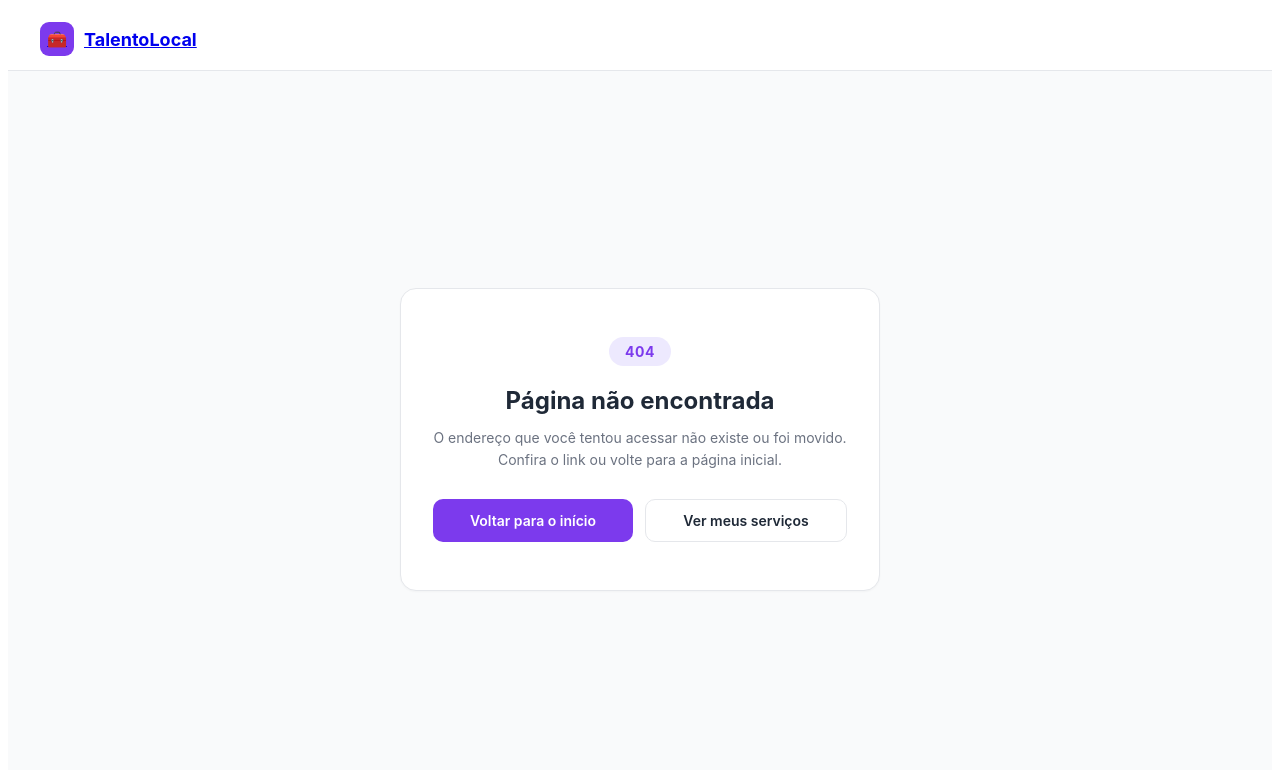
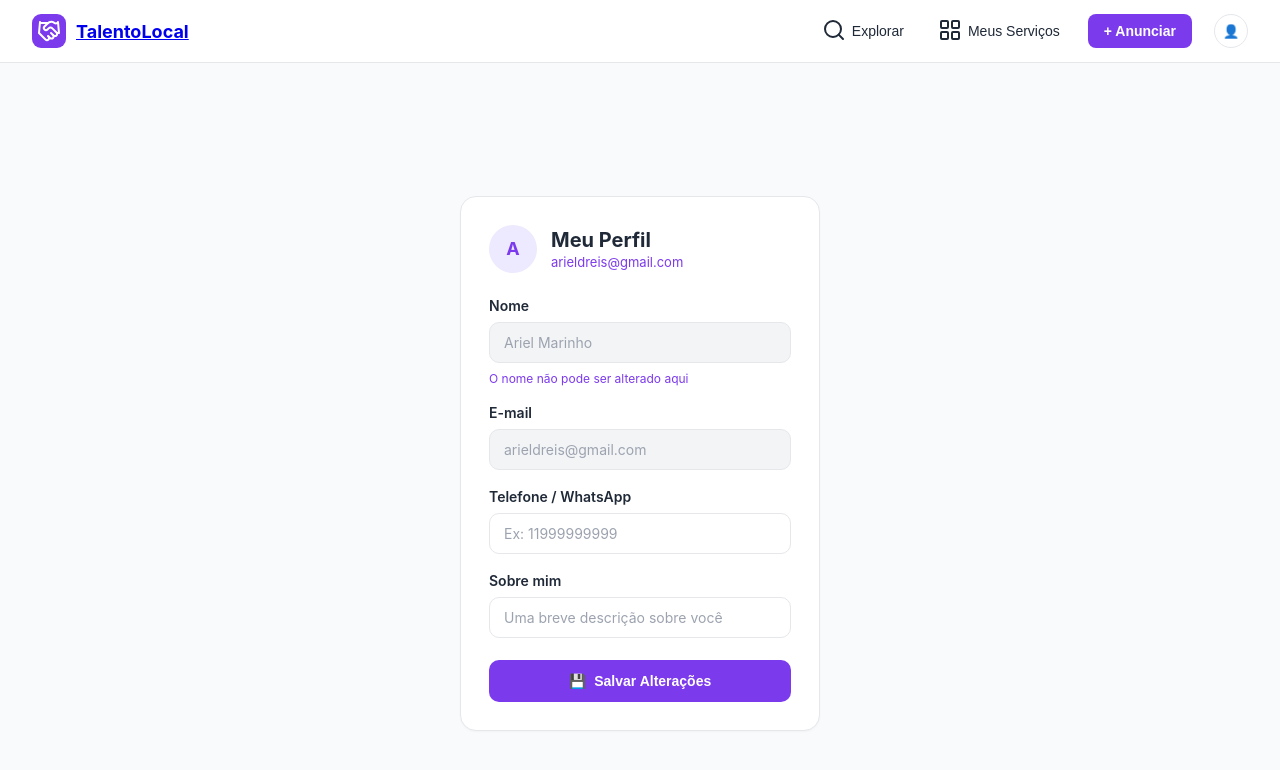
Before and after one commit to arieldreis/visibilidade_trabalhadores, a React (Vite) app in the folder work_visiable/: page /MyPerfil in a window 1280 px wide. Before the commit this address had no page. Shown: the top 770 px of the page. Built offline with nearby package versions, Linux system fonts and the light colour scheme.

Commit message:
feat: add MyPerfil page with profile form and styles; update routing in App component

```diff
--- a/work_visiable/src/App.jsx
+++ b/work_visiable/src/App.jsx
@@ -4,6 +4,7 @@ import Home from './pages/Home.jsx';
 import MyServices from './pages/MyServices.jsx';
 import NotFound from './pages/NotFound.jsx';
 import AddWork from './pages/AddWork.jsx'
+import MyPerfil from './pages/MyPerfil.jsx';
 
 const App = () => {
   return (
@@ -14,6 +15,7 @@ const App = () => {
           <Route path='/Home' element={ <Home /> }/>
           <Route path='/MyServices' element={ <MyServices /> }/>
           <Route path='/AddWork' element={ <AddWork /> } />
+          <Route path='/MyPerfil' element={ <MyPerfil /> }/>
       </Routes>
     </BrowserRouter>
     </>
--- /dev/null
+++ b/work_visiable/src/pages/MyPerfil.jsx
@@ -0,0 +1,63 @@
+import React from "react";
+import Header from "../components/Header";
+import "../styles/MyPerfil.css";
+
+const MyPerfil = () => {
+  return (
+    <>
+      <Header />
+      <div class="perfil-page">
+        <div class="perfil-card">
+          <div class="perfil-card__header">
+            <div class="perfil-avatar">A</div>
+            <div>
+              <h1>Meu Perfil</h1>
+              <p class="perfil-email">arieldreis@gmail.com</p>
+            </div>
+          </div>
+
+          <form class="perfil-form">
+            <div class="perfil-field">
+              <label for="nome">Nome</label>
+              <input id="nome" type="text" value="Ariel Marinho" disabled />
+              <span class="perfil-hint">O nome não pode ser alterado aqui</span>
+            </div>
+
+            <div class="perfil-field">
+              <label for="email">E-mail</label>
+              <input
+                id="email"
+                type="email"
+                value="arieldreis@gmail.com"
+                disabled
+              />
+            </div>
+
+            <div class="perfil-field">
+              <label for="telefone">Telefone / WhatsApp</label>
+              <input id="telefone" type="tel" placeholder="Ex: 11999999999" />
+            </div>
+
+            <div class="perfil-field">
+              <label for="sobre">Sobre mim</label>
+              <input
+                id="sobre"
+                type="text"
+                placeholder="Uma breve descrição sobre você"
+              />
+            </div>
+
+            <button type="submit" class="perfil-submit">
+              <span class="perfil-submit__icon" aria-hidden="true">
+                💾
+              </span>
+              Salvar Alterações
+            </button>
+          </form>
+        </div>
+      </div>
+    </>
+  );
+};
+
+export default MyPerfil;
--- a/work_visiable/src/services/teste.js
+++ b/work_visiable/src/services/teste.js
@@ -16,7 +16,7 @@ export const dados = [
         title_service: "Faxina residencial completa",
         nome: "Maria Oliveira",
         categoria: "Diarista",
-        telefone: "+55 21 98877-6655",
+        telefone: "+55 11 96728-2605",
         cidade: "Rio de Janeiro",
         estado: "RJ",
         descricao: "Limpeza profunda, organização e passadoria. Trabalho com dedicação e",
--- /dev/null
+++ b/work_visiable/src/styles/MyPerfil.css
@@ -0,0 +1,148 @@
+:root {
+  --tl-purple: #7c3aed;
+  --tl-purple-dark: #6d28d9;
+  --tl-purple-light: #ede9fe;
+  --tl-text: #1f2937;
+  --tl-text-muted: #6b7280;
+  --tl-placeholder: #9ca3af;
+  --tl-border: #e5e7eb;
+  --tl-bg: #f9fafb;
+  --tl-white: #ffffff;
+  --tl-disabled-bg: #f3f4f6;
+}
+
+* {
+  box-sizing: border-box;
+}
+
+body {
+  margin: 0;
+  font-family: 'Inter', system-ui, -apple-system, sans-serif;
+  color: var(--tl-text);
+}
+
+.perfil-page {
+  min-height: 100vh;
+  background: var(--tl-bg);
+  display: flex;
+  align-items: center;
+  justify-content: center;
+  padding: 40px 16px;
+}
+
+.perfil-card {
+  width: 100%;
+  max-width: 360px;
+  background: var(--tl-white);
+  border: 1px solid var(--tl-border);
+  border-radius: 16px;
+  padding: 28px;
+  box-shadow: 0 1px 2px rgba(0, 0, 0, 0.03);
+}
+
+.perfil-card__header {
+  display: flex;
+  align-items: center;
+  gap: 14px;
+  margin-bottom: 24px;
+}
+
+.perfil-avatar {
+  display: flex;
+  align-items: center;
+  justify-content: center;
+  width: 48px;
+  height: 48px;
+  flex-shrink: 0;
+  border-radius: 50%;
+  background: var(--tl-purple-light);
+  color: var(--tl-purple);
+  font-weight: 700;
+  font-size: 18px;
+}
+
+.perfil-card__header h1 {
+  margin: 0 0 2px;
+  font-size: 20px;
+  font-weight: 700;
+}
+
+.perfil-email {
+  margin: 0;
+  font-size: 13px;
+  color: var(--tl-purple);
+}
+
+.perfil-form {
+  display: flex;
+  flex-direction: column;
+  gap: 18px;
+}
+
+.perfil-field {
+  display: flex;
+  flex-direction: column;
+  gap: 8px;
+}
+
+.perfil-field label {
+  font-size: 14px;
+  font-weight: 600;
+}
+
+.perfil-field input {
+  width: 100%;
+  padding: 11px 14px;
+  border: 1px solid var(--tl-border);
+  border-radius: 10px;
+  font-size: 14px;
+  color: var(--tl-text);
+  background: var(--tl-white);
+  font-family: inherit;
+}
+
+.perfil-field input::placeholder {
+  color: var(--tl-placeholder);
+}
+
+.perfil-field input:focus {
+  outline: none;
+  border-color: var(--tl-purple);
+  box-shadow: 0 0 0 3px var(--tl-purple-light);
+}
+
+.perfil-field input:disabled {
+  background: var(--tl-disabled-bg);
+  color: var(--tl-placeholder);
+  cursor: not-allowed;
+}
+
+.perfil-hint {
+  font-size: 12px;
+  color: var(--tl-purple);
+}
+
+.perfil-submit {
+  display: flex;
+  align-items: center;
+  justify-content: center;
+  gap: 8px;
+  width: 100%;
+  padding: 13px;
+  margin-top: 4px;
+  background: var(--tl-purple);
+  color: var(--tl-white);
+  border: none;
+  border-radius: 10px;
+  font-size: 14px;
+  font-weight: 600;
+  cursor: pointer;
+}
+
+.perfil-submit:hover {
+  background: var(--tl-purple-dark);
+}
+
+.perfil-submit__icon {
+  font-size: 14px;
+}
```
